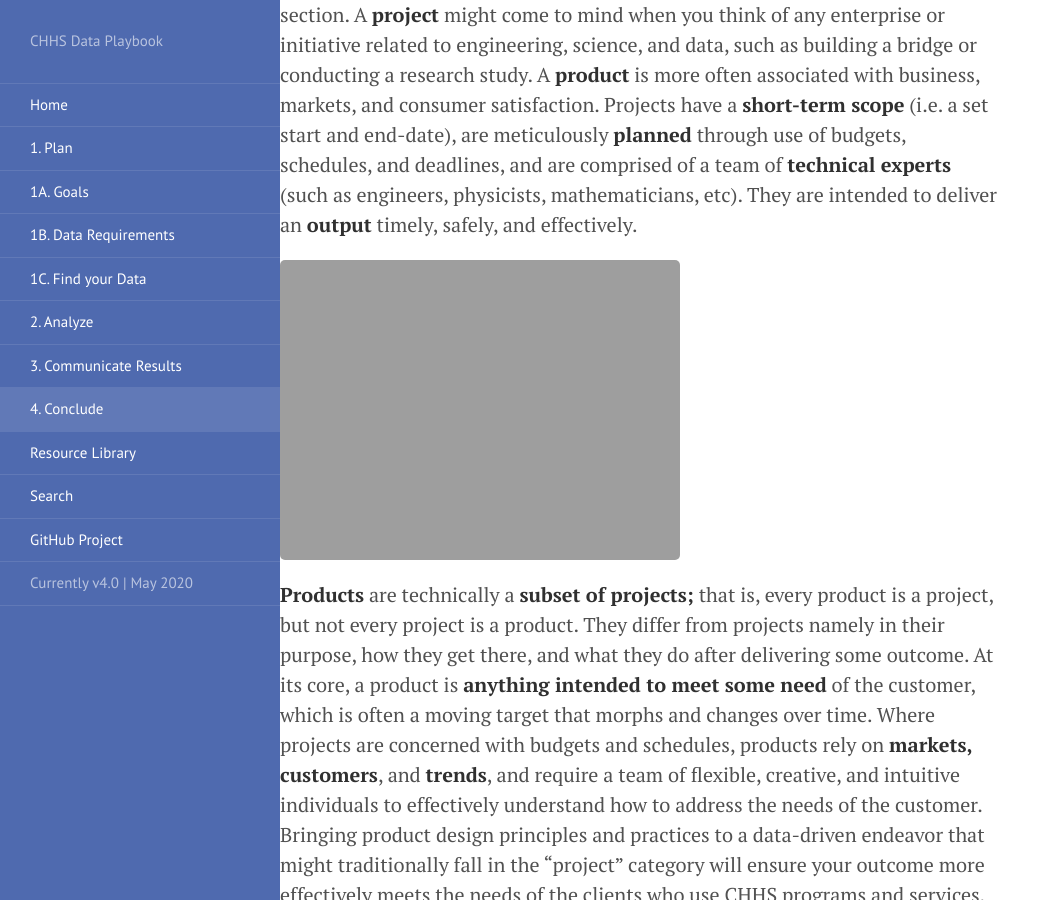
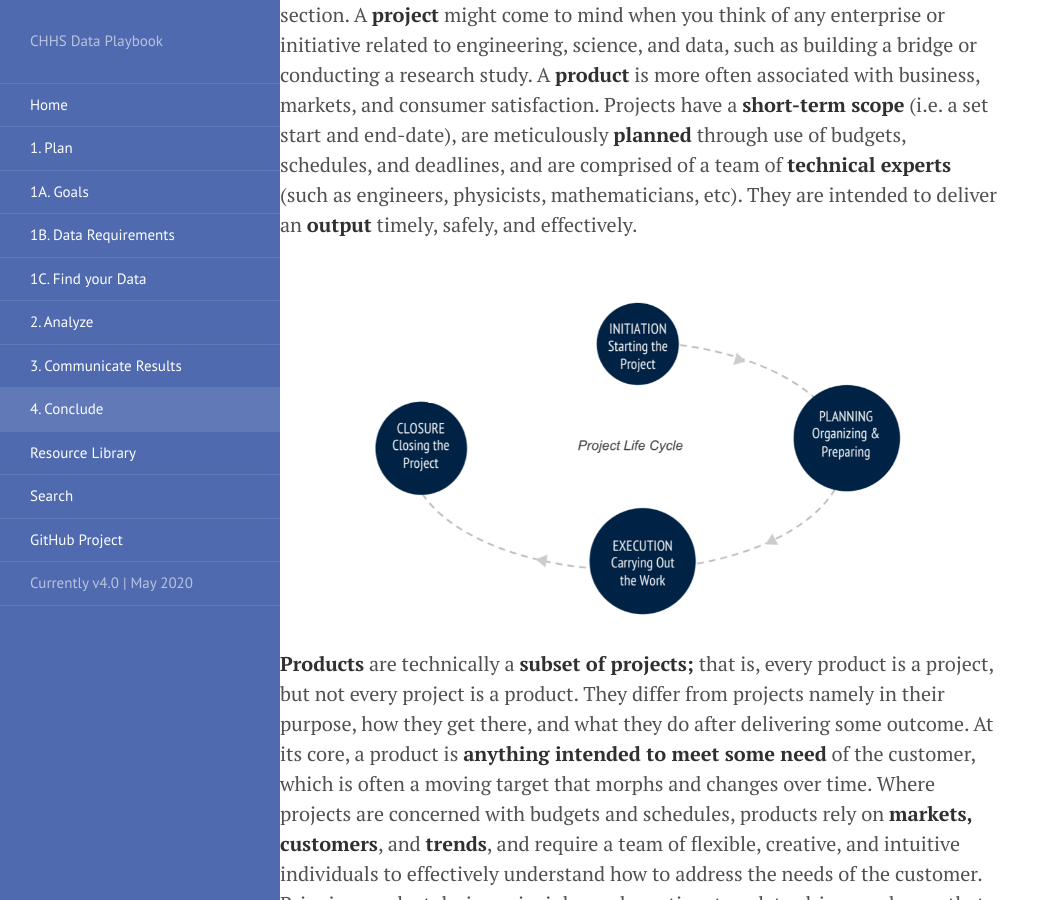
Before and after one commit to chhsdata/dataplaybook, a Jekyll site: the page built from 4_maintain.md, in a window 1280 px wide and 900 px high, scrolled down 704 px. Shown: the whole window, without its empty margins (0-1060 px from the left). Built offline with Jekyll 4.4.1, drawn with Linux system fonts in a browser that asks for light colours.

Commit message:
typo fix

```diff
--- a/4_maintain.md
+++ b/4_maintain.md
@@ -16,7 +16,7 @@ A number of incredibly valuable research projects and compiled/cleaned datasets
   Until now,  we’ve used the words “data product” and “data project” interchangeably, but the two concepts are worth differentiating before this section. A **project** might come to mind when you think of any enterprise or initiative related to engineering, science, and data, such as building a bridge  or conducting a research study. A **product** is more often associated with business, markets, and consumer satisfaction.
   Projects have a **short-term scope** (i.e. a set start and end-date), are meticulously **planned** through use of budgets, schedules, and deadlines, and are comprised of a team of **technical experts** (such as engineers, physicists, mathematicians, etc). They are intended to deliver an **output** timely, safely, and effectively.
 
-![Project Life Cycle]({{ site.baseurl }}/assets/images/04f_figure04.png )
+![Project Life Cycle]({{ site.baseurl }}/assets/images/04_figure04.png )
 
   **Products** are technically a **subset of projects;** that is, every product is a project, but not every project is a product. They differ from projects namely in their purpose, how they get there, and what they do after delivering some outcome. At its core, a product is **anything intended to meet some need** of the customer, which is often a moving target that morphs and changes over time. Where projects are concerned with budgets and schedules, products rely on **markets, customers**, and **trends**, and require a team of flexible, creative, and intuitive individuals to effectively understand how to address the needs of the customer.
   Bringing product design principles and practices to a data-driven endeavor that might traditionally fall in the “project” category will ensure your outcome more effectively meets the needs of the clients who use CHHS programs and services. What’s more, the product mindset can teach you to be adaptable, flexible, and creative; three skills necessary to building longer-lasting and more innovative solutions.
@@ -35,7 +35,7 @@ The product lifecycle is the natural process of conception and decline undergone
 >4. Decline Stage
 >  * The product becomes obsolete or maintenance is stopped
 
-![Project Life Cycle2]({{ site.baseurl }}/assets/images/04f_figure05.png )
+![Project Life Cycle2]({{ site.baseurl }}/assets/images/04_figure05.png )
 
 With these stages in mind, **ask yourself the following questions:**
 
```
